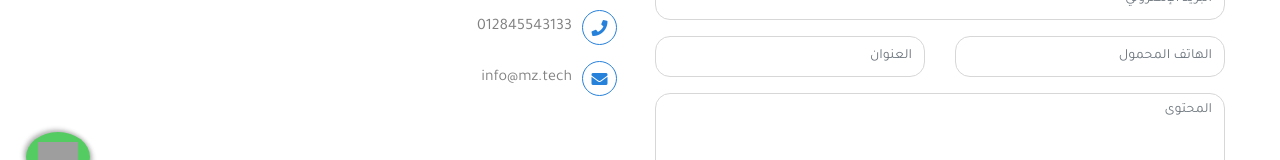
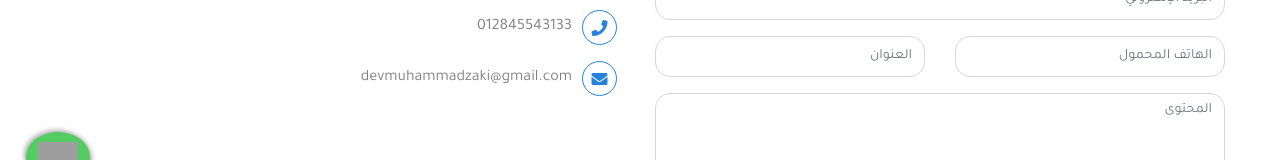
Before and after one commit to devmuhammadzaki/mz-tech, a Vue app: page /contactus in a window 1280 px wide. Shown: the part 578-738 px from the top of the page. Built offline with nearby package versions, Linux system fonts and the light colour scheme; grey boxes are pictures that could not be loaded.

Commit message:
Update ContactusComponent.vue

```diff
--- a/src/components/ContactusComponent.vue
+++ b/src/components/ContactusComponent.vue
@@ -102,7 +102,7 @@ onMounted(() => {
                                 <i class="fas fa-phone"></i><a href="tel:012845543133"> 012845543133 </a>
                             </p>
                             <p>
-                                <i class="fas fa-envelope"></i><a href="mailto:info@deltaitech.com"> info@mz.tech </a>
+                                <i class="fas fa-envelope"></i><a href="mailto:devmuhammadzaki@gmail.com"> devmuhammadzaki@gmail.com </a>
                             </p>
                         </div>
                     </div>
```
